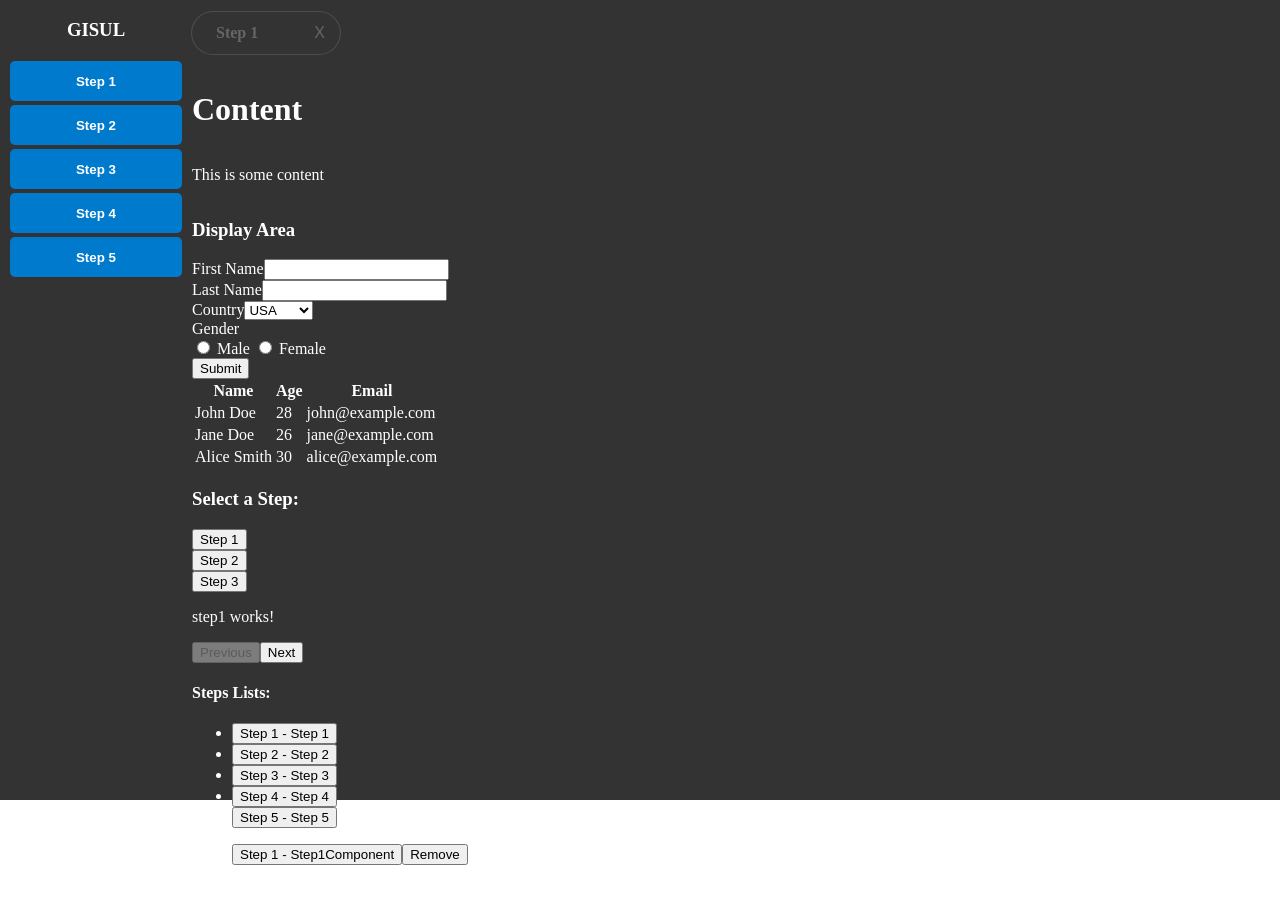
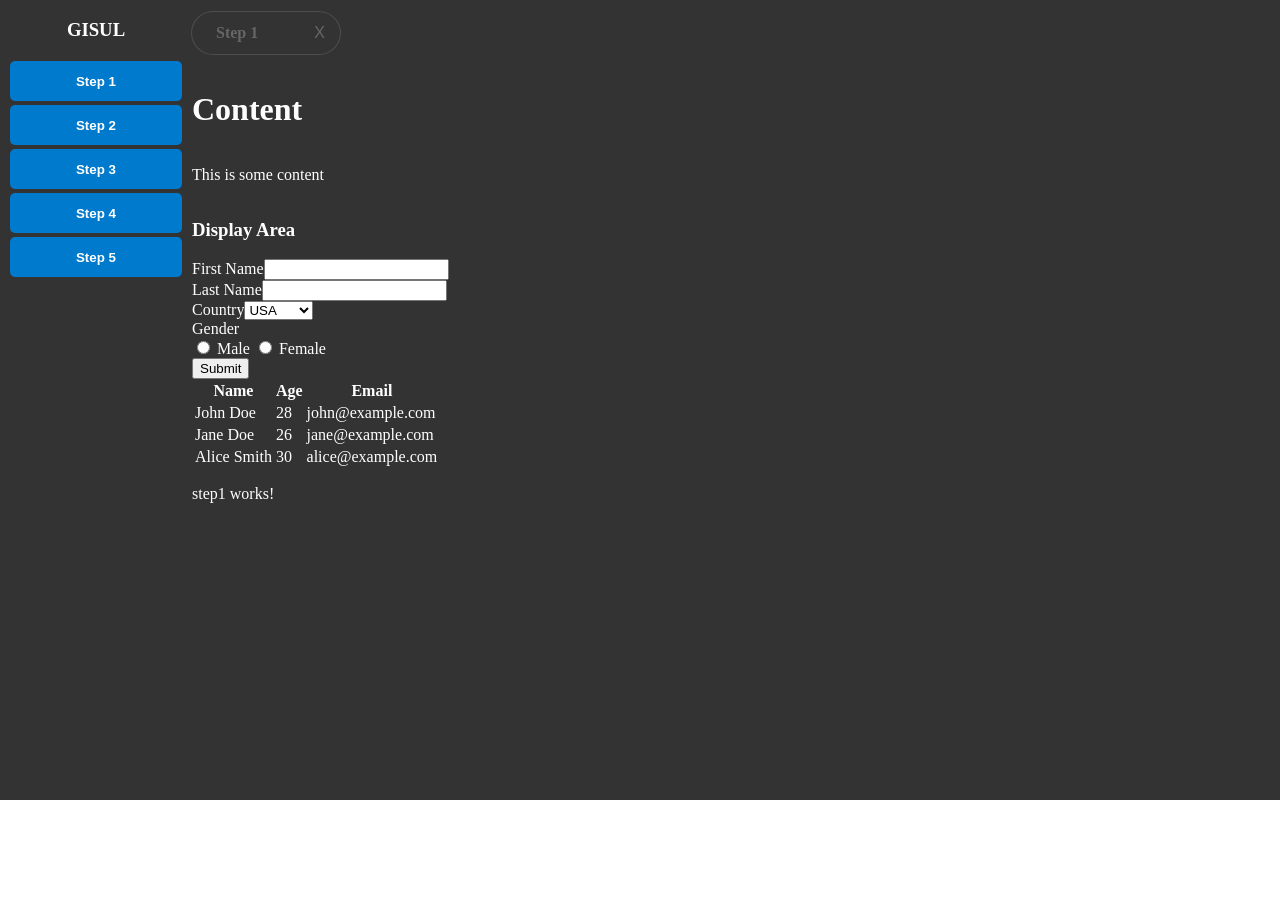
Before and after one commit to edwinpaye/genericapp, an Angular app: page / in a window 1280 px wide. Shown: the top 904 px of the page. After the commit the page ends 800 px from the top, so only its background shows below. Built offline with nearby package versions, Linux system fonts and the light colour scheme.

Commit message:
delete step feature was fixed

```diff
--- a/src/app/app.component.html
+++ b/src/app/app.component.html
@@ -9,6 +9,6 @@
         <h1>Content</h1>
         <p>This is some content</p>
         <app-display></app-display>
-        <app-stepper></app-stepper>
+        <!-- <app-stepper></app-stepper> -->
     </div>
 </div>
--- a/src/app/display/display.component.html
+++ b/src/app/display/display.component.html
@@ -3,4 +3,7 @@
     <p>{{ content }}</p>
     <app-dynamic-form [fields]="fields"></app-dynamic-form>
     <app-dynamic-table [columns]="columns" [data]="data"></app-dynamic-table>
+    <div *ngIf="currentStep$ | async as stepItem">
+        <ng-container *ngComponentOutlet="stepItem.component"></ng-container>
+    </div>
 </div>
--- a/src/app/display/display.component.ts
+++ b/src/app/display/display.component.ts
@@ -1,18 +1,33 @@
-import { Component, Input } from '@angular/core';
+import { Component, Input, OnInit } from '@angular/core';
 import { DynamicFormField } from '../dynamic-form/dynamicFormField';
 import { DynamicFormComponent } from '../dynamic-form/dynamic-form.component';
 import { TableColumn } from '../dynamic-table/tableColumn';
 import { DynamicTableComponent } from '../dynamic-table/dynamic-table.component';
+import { StepItem, StepService } from '../step.service';
+import { Observable } from 'rxjs';
+import { CommonModule, NgComponentOutlet } from '@angular/common';
 
 @Component({
   selector: 'app-display',
   standalone: true,
-  imports: [DynamicFormComponent, DynamicTableComponent],
+  imports: [
+    CommonModule,
+    NgComponentOutlet,
+    DynamicFormComponent,
+    DynamicTableComponent,
+  ],
   templateUrl: './display.component.html',
   styleUrl: './display.component.css'
 })
-export class DisplayComponent {
+export class DisplayComponent implements OnInit{
   @Input() content: string = '';
+  currentStep$!: Observable<StepItem>;
+
+  constructor(public stepService: StepService) {}
+
+  ngOnInit(): void {
+    this.currentStep$ = this.stepService.currentStep$;
+  }
 
   fields: DynamicFormField[] = [
     { type: 'text', label: 'First Name', name: 'firstName' },
--- a/src/app/step.service.ts
+++ b/src/app/step.service.ts
@@ -62,14 +62,20 @@ export class StepService {
   //   }
   // }
 
-  removeStep(index: number): void {
-    if(this.selectedStepsList.length > index && this.selectedStepsList.length > 1) {
-      this.selectedStepsList.splice(index, 1);
+  removeStep(id: number): void {
+    if(this.selectedStepsList.length > 1) {
+      const index = this.selectedStepsList.findIndex((item) => item.id === id);
 
-      // if (this.currentStep >= this.steps.length) {
-      //   this.currentStep = this.steps.length - 1;
-      // }
-      this.stepListSubject.next(this.selectedStepsList);
+      if (index !== -1) {
+        const stepItem = this.currentStepSubject.getValue();
+
+        if (stepItem.id === id) {
+          const previusStep = this.selectedStepsList[(index - 1 + this.selectedStepsList.length) % this.selectedStepsList.length];
+          this.selectStep(previusStep.id);
+        }
+        this.selectedStepsList = this.selectedStepsList.filter((item) => item.id !== id);
+        this.stepListSubject.next(this.selectedStepsList);
+      }
     }
   }
 
```
